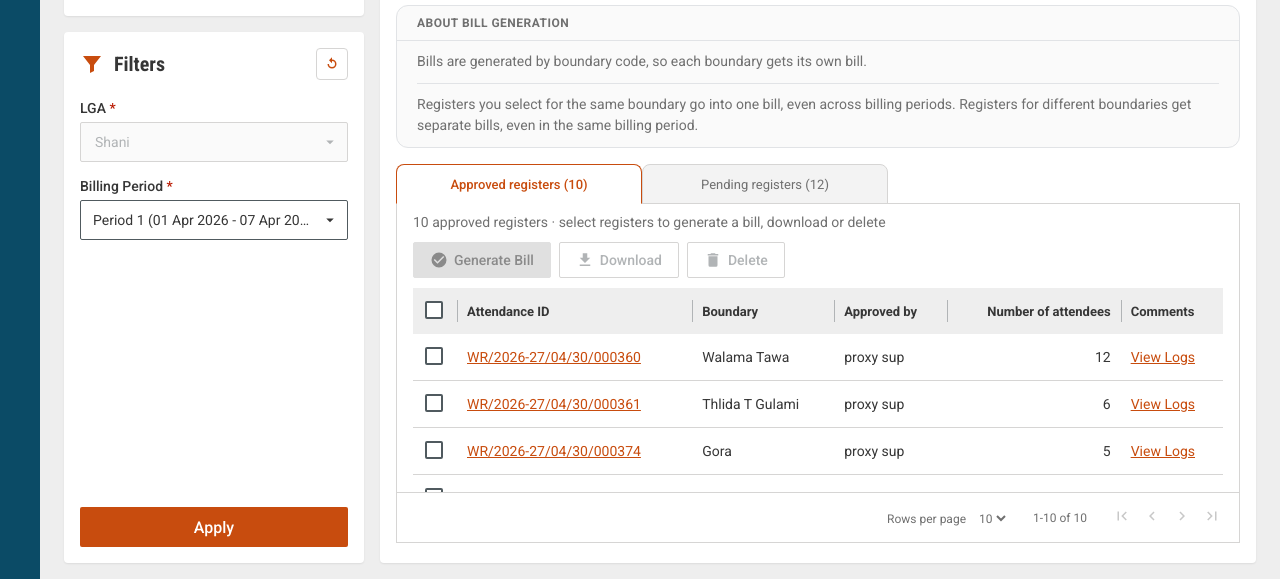
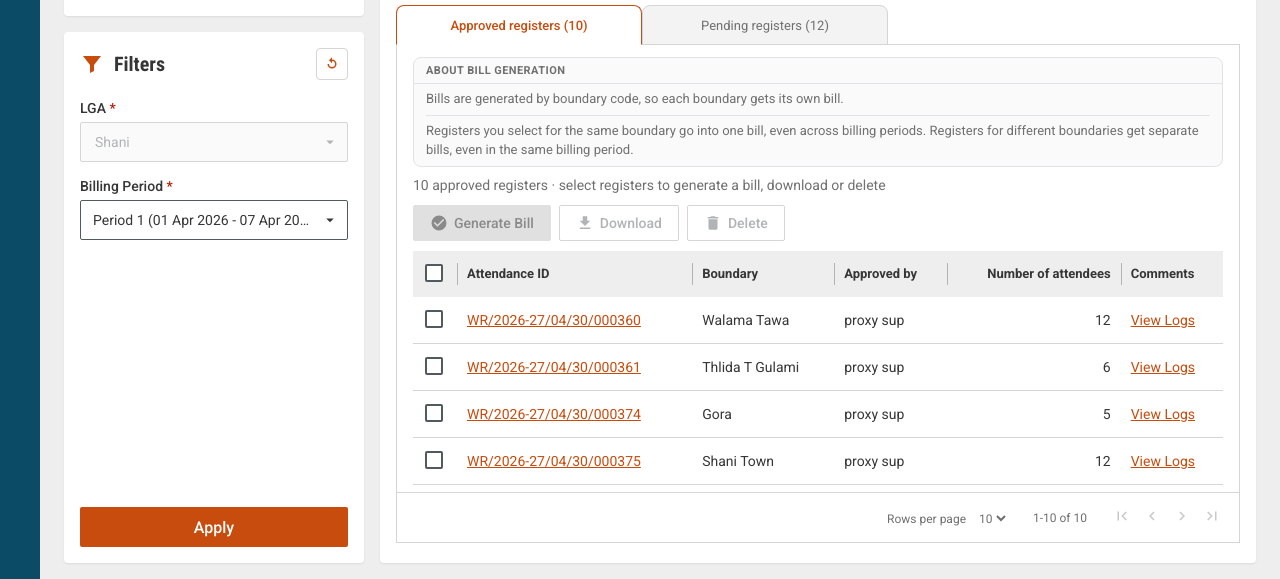
Before and after one commit to niharikasuri-bit/Bill, a plain HTML site: page index.html in a window 1280 px wide. Shown: the part 221-800 px from the top of the page. Drawn offline with nearby package versions, Linux system fonts and the light colour scheme.

Commit message:
Compact About bill generation box inside the Approved registers tab
Co-Authored-By: Claude Opus 5.5 <noreply@anthropic.com>

```diff
--- a/index.html
+++ b/index.html
@@ -6,7 +6,7 @@
   <title>Bill Inbox</title>
   <link rel="preconnect" href="https://fonts.googleapis.com" />
   <link href="https://fonts.googleapis.com/css2?family=Roboto:wght@400;500;700&family=Roboto+Condensed:wght@500;700&display=swap" rel="stylesheet" />
-  <link rel="stylesheet" href="styles.css?v=12" />
+  <link rel="stylesheet" href="styles.css?v=13" />
   <script src="https://cdnjs.cloudflare.com/ajax/libs/xlsx/0.18.5/xlsx.full.min.js"></script>
   <script src="https://cdnjs.cloudflare.com/ajax/libs/jszip/3.10.1/jszip.min.js"></script>
 </head>
@@ -73,20 +73,20 @@
             <p class="muted">LGA Level</p>
           </div>
 
-          <aside class="purpose" id="billRule" aria-label="About bill generation" aria-live="polite">
-            <p class="purpose-title">About bill generation</p>
-            <div class="purpose-body">
-              <p>Bills are generated by boundary code, so each boundary gets its own bill.</p>
-              <p>Registers you select for the same boundary go into one bill, even across billing periods. Registers for different boundaries get separate bills, even in the same billing period.</p>
-              <p class="purpose-outcome" id="billOutcome" hidden></p>
-            </div>
-          </aside>
           <div class="tabs" role="tablist">
             <button type="button" role="tab" class="tab" id="tab-approved" aria-controls="panel" data-tab="approved"></button>
             <button type="button" role="tab" class="tab" id="tab-pending" aria-controls="panel" data-tab="pending"></button>
           </div>
 
           <div class="table-card" id="panel" role="tabpanel">
+            <aside class="purpose" id="billRule" aria-label="About bill generation" aria-live="polite">
+              <p class="purpose-title">About bill generation</p>
+              <div class="purpose-body">
+                <p>Bills are generated by boundary code, so each boundary gets its own bill.</p>
+                <p>Registers you select for the same boundary go into one bill, even across billing periods. Registers for different boundaries get separate bills, even in the same billing period.</p>
+                <p class="purpose-outcome" id="billOutcome" hidden></p>
+              </div>
+            </aside>
             <div class="bulkbar">
               <div class="bulk-info" id="bulkInfo" aria-live="polite"></div>
               <div class="bulk-actions">
--- a/styles.css
+++ b/styles.css
@@ -250,14 +250,14 @@ tbody td .link { white-space: nowrap; }
   .pager { border-top: 1px solid var(--border); }
 }
 
-/* About this step box (same style as the attendance register PurposeBox) */
-.purpose { border: 1px solid #e1e3e6; background: #fafafa; border-radius: 12px; overflow: hidden; margin: 0 0 16px; transition: background-color .3s, border-color .3s; }
-.purpose-title { margin: 0; padding: 10px 20px; border-bottom: 1px solid #e1e3e6; font-size: 12px; font-weight: 700; text-transform: uppercase; letter-spacing: .04em; color: var(--muted); transition: color .3s, border-color .3s; }
-.purpose-body { padding: 0 20px; }
-.purpose-body p { margin: 0; padding: 10px 0; font-size: 14px; line-height: 1.55; color: var(--muted); }
+/* About bill generation (compact, inside the Approved tab) */
+.purpose { border: 1px solid #e1e3e6; background: #fafafa; border-radius: 8px; overflow: hidden; margin: 12px 16px 0; transition: background-color .3s, border-color .3s; }
+.purpose-title { margin: 0; padding: 6px 12px; border-bottom: 1px solid #e1e3e6; font-size: 11px; font-weight: 700; text-transform: uppercase; letter-spacing: .04em; color: var(--muted); transition: color .3s, border-color .3s; }
+.purpose-body { padding: 0 12px; }
+.purpose-body p { margin: 0; padding: 6px 0; font-size: 13px; line-height: 1.45; color: var(--muted); }
 .purpose-body p + p { border-top: 1px solid #e1e3e6; }
 .purpose.decided { background: #eaf1fb; border-color: #b9cde8; }
 .purpose.decided .purpose-title { color: #1f4f8f; border-color: #cfdcef; }
 .purpose.decided .purpose-body p { color: var(--navy); }
 .purpose.decided .purpose-body p + p { border-color: #cfdcef; }
-.purpose.decided .purpose-outcome { font-size: 15px; font-weight: 700; }
+.purpose.decided .purpose-outcome { font-weight: 700; }
```
